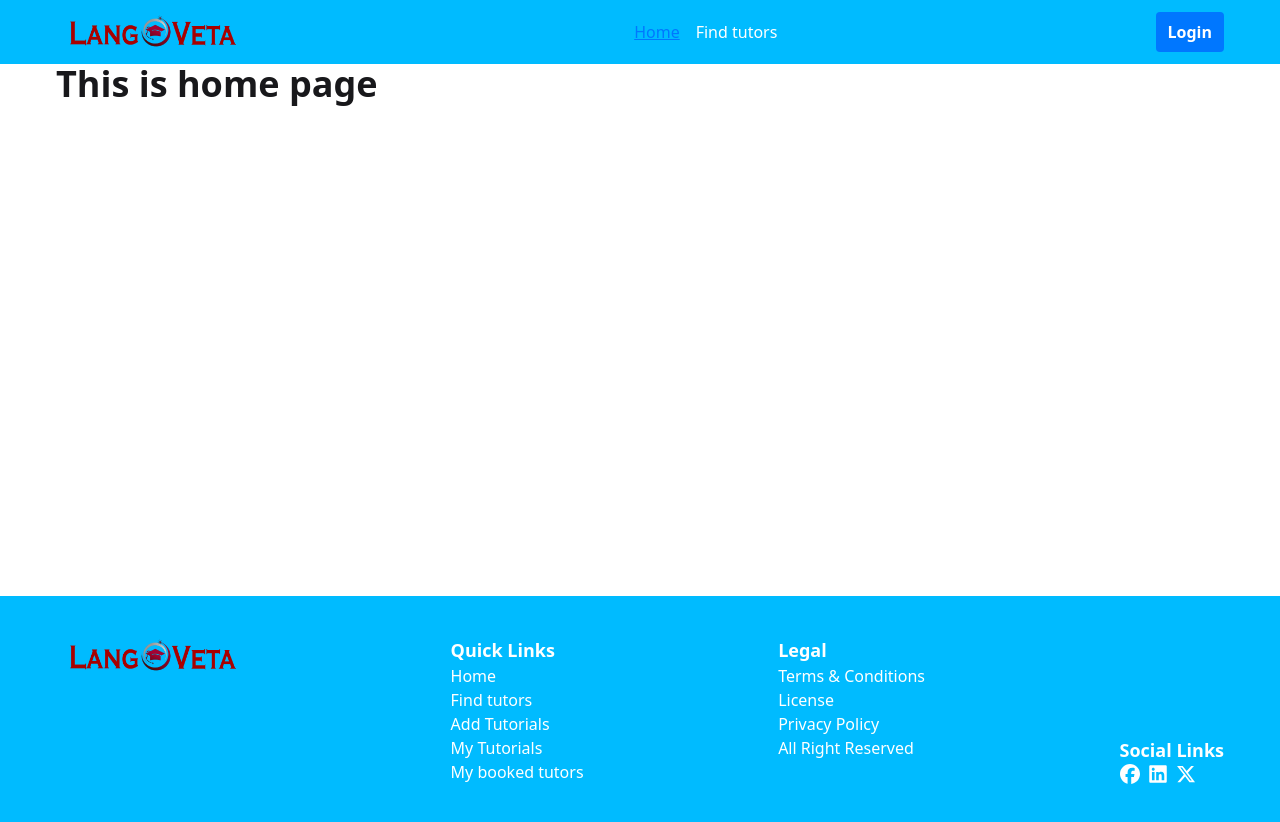
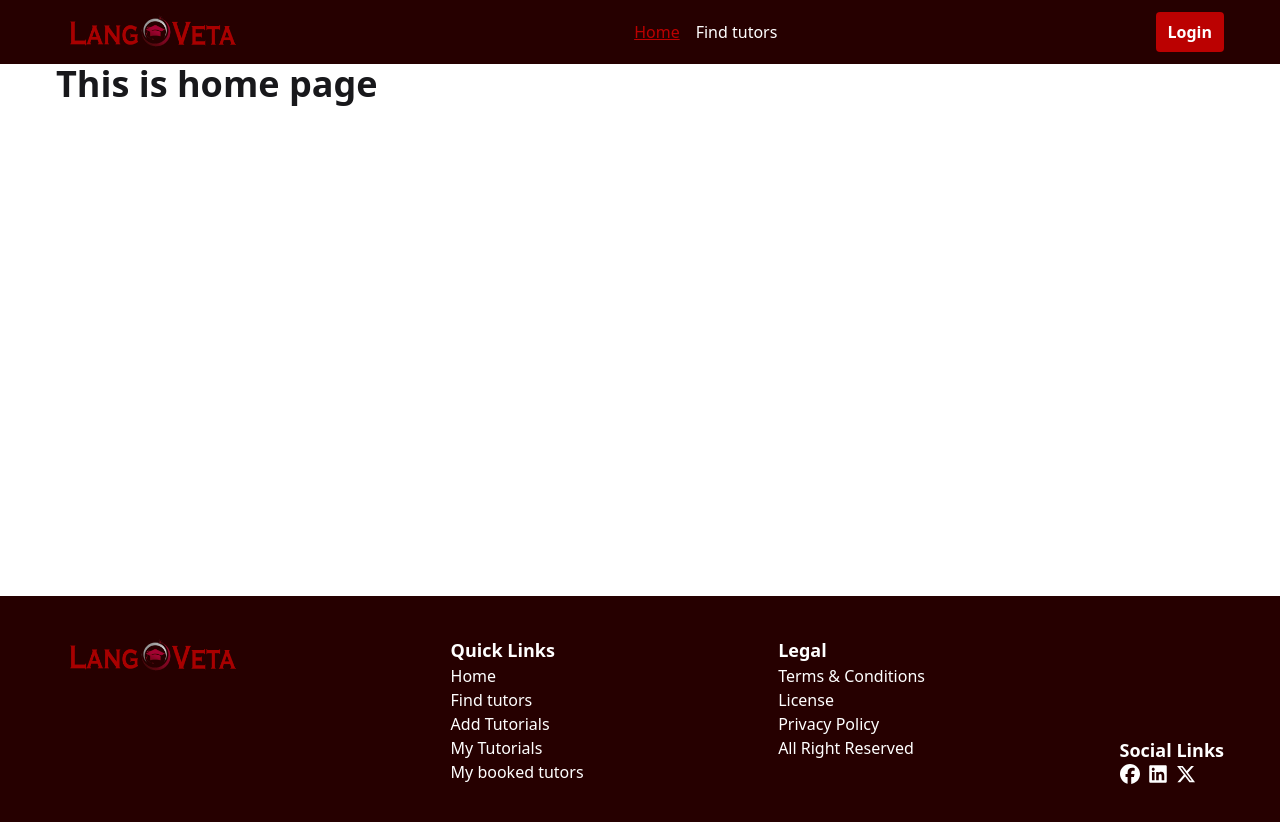
Before and after one commit to MizanRbf/langveta-client, a React (Vite) app: page / in a window 1280 px wide. Built offline with nearby package versions, Linux system fonts and the light colour scheme; no server answers.

Commit message:
primary and secondary color created by html color codes and added in this project

```diff
--- a/src/index.css
+++ b/src/index.css
@@ -6,8 +6,8 @@
 @plugin "daisyui/theme" {
   name: "light";
   default: true;
-  --color-primary: #0077ff;
-  --color-secondary: #00bbff;
+  --color-primary: #bb0101;
+  --color-secondary: #260000;
 }
 
 .button{
```
